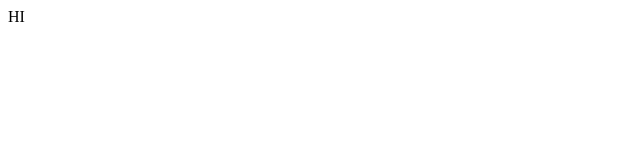
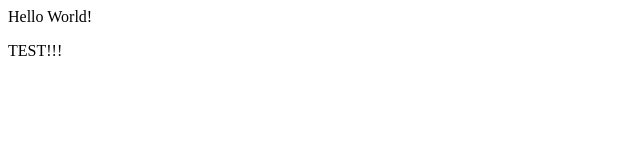
Before and after one commit to JunLDave/TEST, a plain HTML site: page index.html in a window 1280 px wide. Shown: the whole page, without its empty margins (0-640 px from the left). Drawn offline with Linux system fonts and the light colour scheme.

Commit message:
Finish Index.html (form/main)

```diff
--- a/index.html
+++ b/index.html
@@ -3,6 +3,7 @@
 		<title>TEST </title>
 	</head>
 	<body>
-		<p>HI</p>
+		<p>Hello World!</p>
+		<div><p>TEST!!!</p></div>
 	</body>
 </html/>
```
